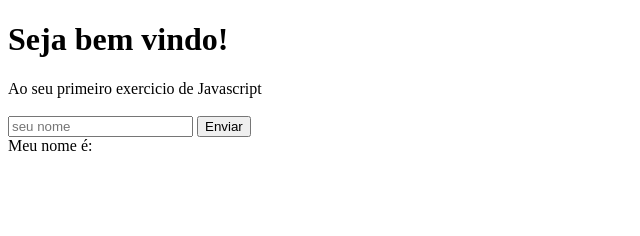
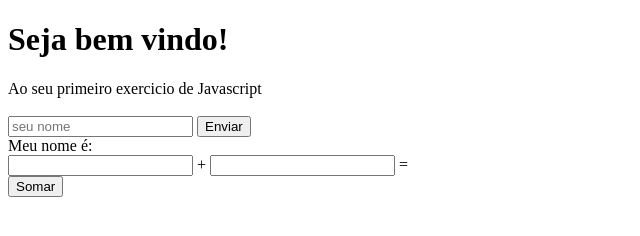
Before and after one commit to iaralvr/TESTE, a plain HTML site: page index.html in a window 1280 px wide. Shown: the whole page, without its empty margins (0-640 px from the left). Drawn offline with Linux system fonts and the light colour scheme.

Commit message:
mudanças

```diff
--- a/index.html
+++ b/index.html
@@ -18,6 +18,16 @@
         <br>
         <span id="mensagem">Meu nome é:</span>
     </div>
+    <div>
+        <input type="number" id="num1">
+        <span> + </span>
+        <input type="number" id="num2">
+        <span> = </span>
+        <span id="resultado1"></span>
+        <br>
+        <button id="btn-soma">Somar</button>
+        <br>
+    </div>
 
     <script src="main.js" type="text/JAVASCRIPT"></script>
 </body>
--- a/main.js
+++ b/main.js
@@ -10,6 +10,6 @@ function showcolor()
 function shownome()
 {
     let usuario = document.getElementById("nome").value;
-    document.getElementById( "mensagem" ).innerHTML= "Meu nome é:" + usuario;
+    document.getElementById( "mensagem" ).innerHTML= "Meu nome é: " + usuario;
     document.getElementById( "nome" ).value="";
 }
```
